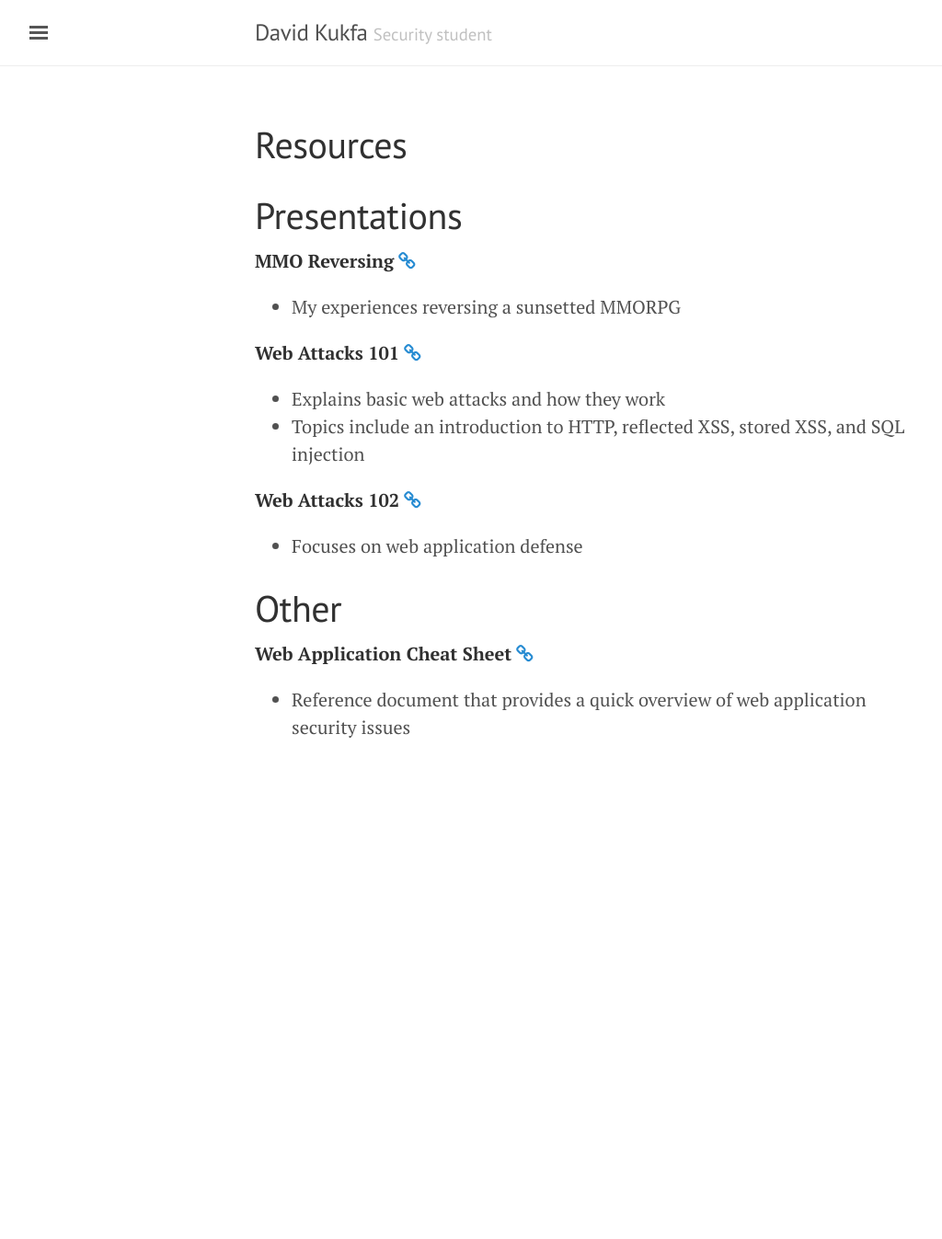
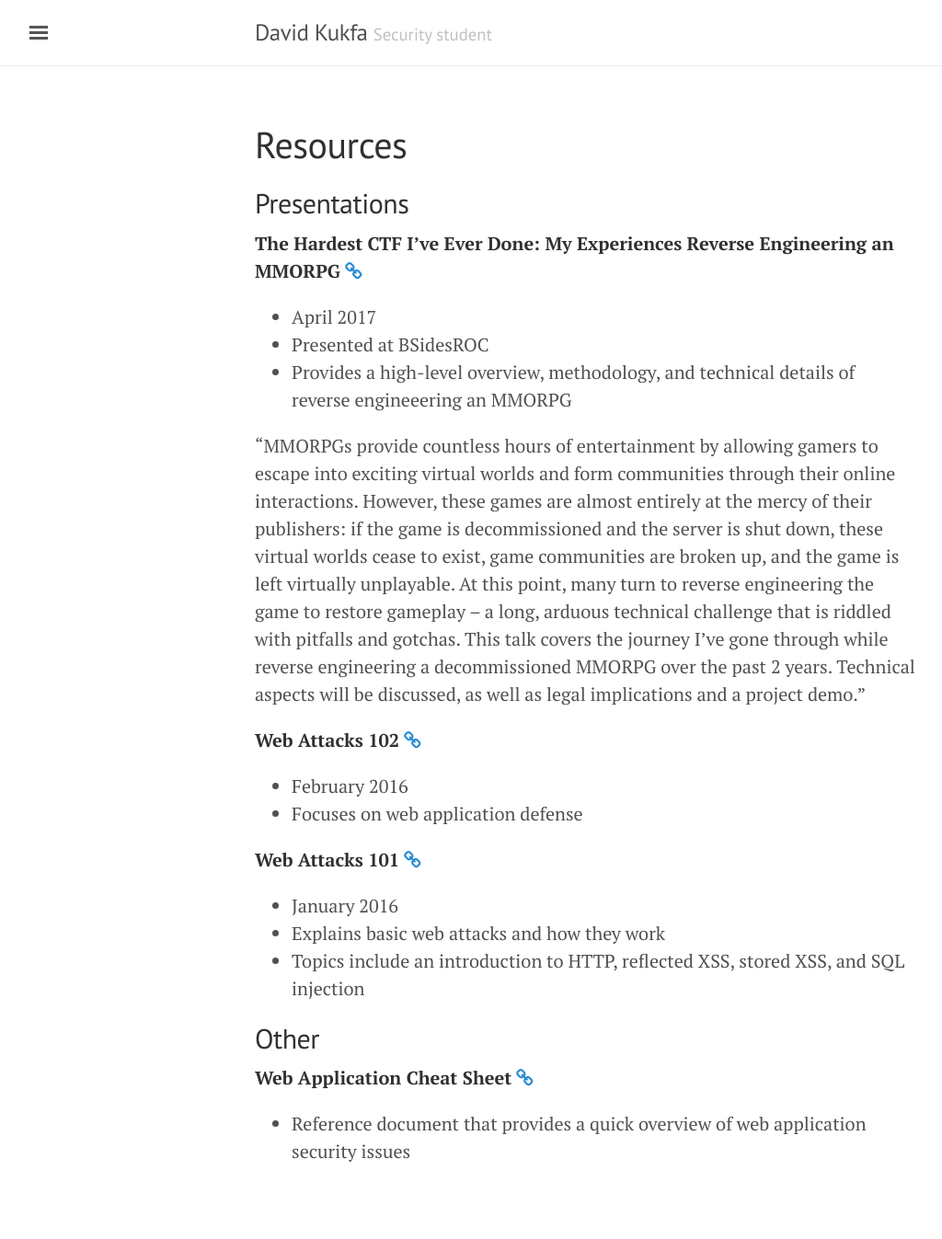
Before and after one commit to kukfa/kukfa.github.io, a Jekyll site: the page built from resources/index.md, in a window 1280 px wide. Shown: the whole page at 92% size, without its empty margins (3-1027 px from the left). Built offline with Jekyll 4.4.1, drawn with Linux system fonts in a browser that asks for light colours; nearby versions of some CDN libraries; before the commit the page ends 900 px from its top, so only the background shows below that.

Commit message:
Added BSides slides

```diff
--- a/resources/index.md
+++ b/resources/index.md
@@ -3,24 +3,28 @@ layout: page
 title: Resources
 ---
 
-Presentations
-======
+## Presentations
 
-**MMO Reversing** <a href="MMO Reversing.pdf"><i class="fa fa-link"></i></a>
+**The Hardest CTF I've Ever Done: My Experiences Reverse Engineering an MMORPG** <a href="bsidesroc2017.pdf"><i class="fa fa-link"></i></a>
 
-- My experiences reversing a sunsetted MMORPG
+- April 2017
+- Presented at BSidesROC
+- Provides a high-level overview, methodology, and technical details of reverse engineeering an MMORPG
+
+"MMORPGs provide countless hours of entertainment by allowing gamers to escape into exciting virtual worlds and form communities through their online interactions. However, these games are almost entirely at the mercy of their publishers: if the game is decommissioned and the server is shut down, these virtual worlds cease to exist, game communities are broken up, and the game is left virtually unplayable. At this point, many turn to reverse engineering the game to restore gameplay – a long, arduous technical challenge that is riddled with pitfalls and gotchas. This talk covers the journey I’ve gone through while reverse engineering a decommissioned MMORPG over the past 2 years. Technical aspects will be discussed, as well as legal implications and a project demo."
+
+**Web Attacks 102** <a href="Web Attacks 102.pdf"><i class="fa fa-link"></i></a>
+
+- February 2016
+- Focuses on web application defense
 
 **Web Attacks 101** <a href="Web Attacks 101.pdf"><i class="fa fa-link"></i></a>
 
+- January 2016
 - Explains basic web attacks and how they work
 - Topics include an introduction to HTTP, reflected XSS, stored XSS, and SQL injection
 
-**Web Attacks 102** <a href="Web Attacks 102.pdf"><i class="fa fa-link"></i></a>
-
-- Focuses on web application defense
-
-Other
-======
+## Other
 
 **Web Application Cheat Sheet** <a href="web-application-cheat-sheet"><i class="fa fa-link"></i></a>
 
```
Also changed, not shown: 1 other file.
